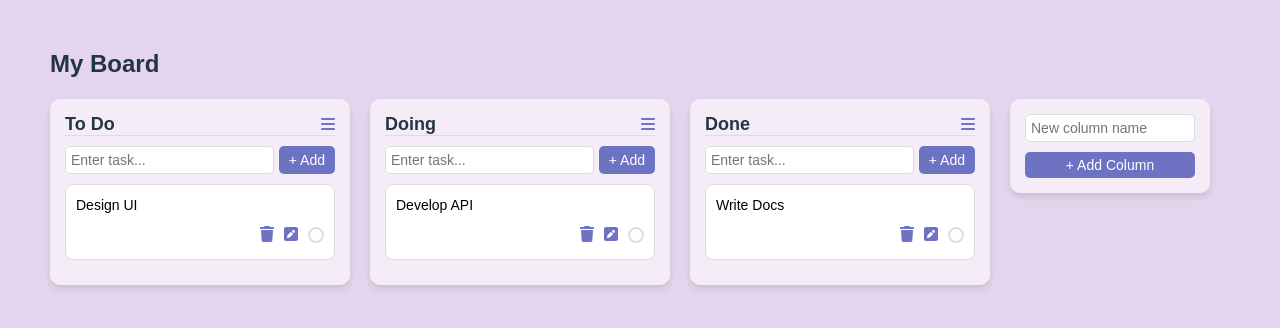
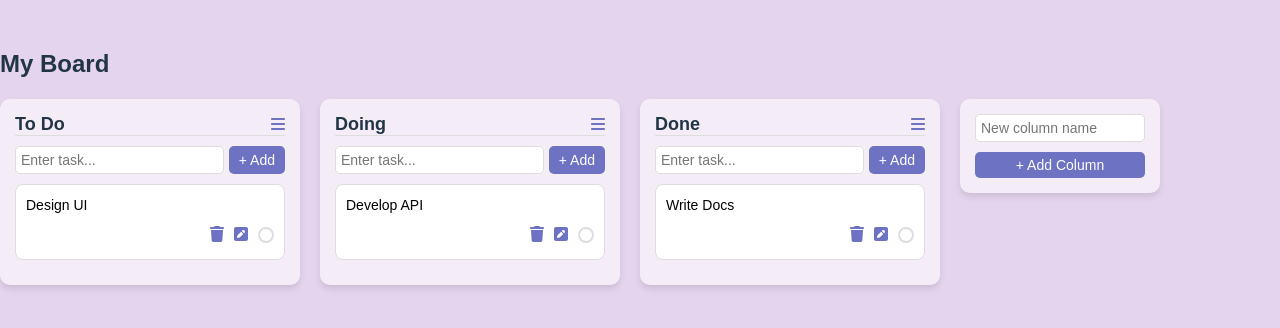
Before and after one commit to carolastolfo/FlowBoard, a React (Vite) app in the folder client/: page /board in a window 1280 px wide. Shown: the top 328 px of the page. Built offline with nearby package versions, Linux system fonts and the light colour scheme.

Commit message:
Fixing css

```diff
--- a/client/src/App.css
+++ b/client/src/App.css
@@ -32,16 +32,17 @@ h2 {
   display: flex;
   flex-direction: column;
   align-items: flex-start;
-  width: 100vw;
+  width: 100%;
   height: 100vh;
   padding: 50px;
 }
 
-.kanban-board-wrapper {
+/* .kanban-board-wrapper {
   display: flex;
   justify-content: flex-start;
   width: 100%;
-}
+  background-color: aqua;
+} */
 
 .kanban-board {
   display: flex;
@@ -114,6 +115,7 @@ h2 {
 }
 
 .column-right {
+  position: relative;
   display: flex;
   align-items: center;
   gap: 10px;
@@ -258,11 +260,14 @@ h2 {
 
 .menu {
   position: absolute;
-  top: 125px;
+  top: 30px;
+  right: 0px;
   background: white;
-  width: 300px;
+  width: 270px;
   box-shadow: 0px 4px 10px rgba(0, 0, 0, 0.2);
   border-radius: 5px;
+  overflow: visible;
+  z-index: 1;
 }
 
 .menu button {
--- a/client/src/components/KanbanBoard.jsx
+++ b/client/src/components/KanbanBoard.jsx
@@ -132,7 +132,6 @@ const KanbanBoard = () => {
   return (
     <div className='kanban-container'>
       <h2>My Board</h2>
-      <div className='kanban-board-wrapper'>
       <DragDropContext onDragEnd={onDragEnd}>
         <Droppable droppableId='board' direction='horizontal' type='COLUMN'>
           {(provided) => (
@@ -145,11 +144,7 @@ const KanbanBoard = () => {
               {...provided.droppableProps}
             >
               {columnOrder.map((columnId, index) => (
-                  <Draggable
-                    key={columnId}
-                    draggableId={columnId}
-                    index={index}
-                  >
+                <Draggable key={columnId} draggableId={columnId} index={index}>
                   {(provided) => (
                     <div
                       ref={provided.innerRef}
@@ -188,7 +183,6 @@ const KanbanBoard = () => {
         </Droppable>
       </DragDropContext>
     </div>
-    </div>
   );
 };
 
```
Lines whose indentation alone changed are shown as unchanged.
